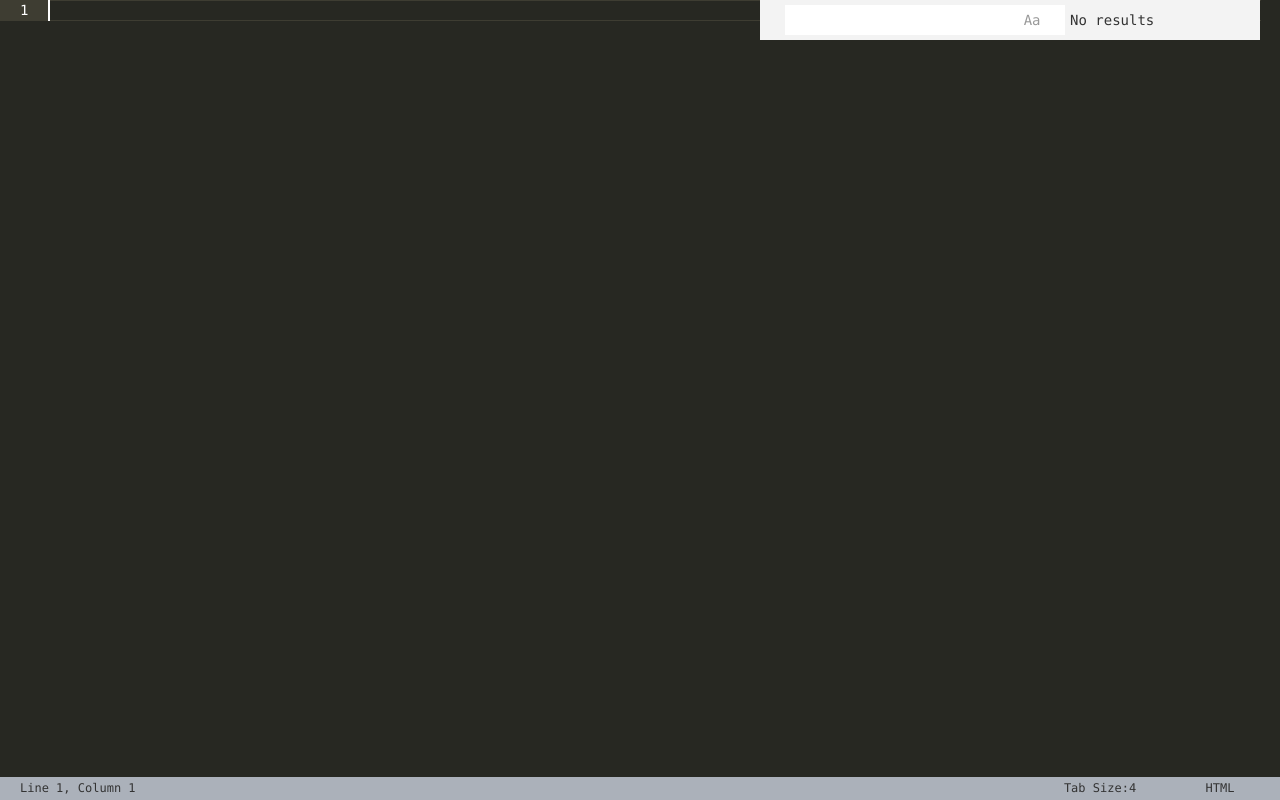
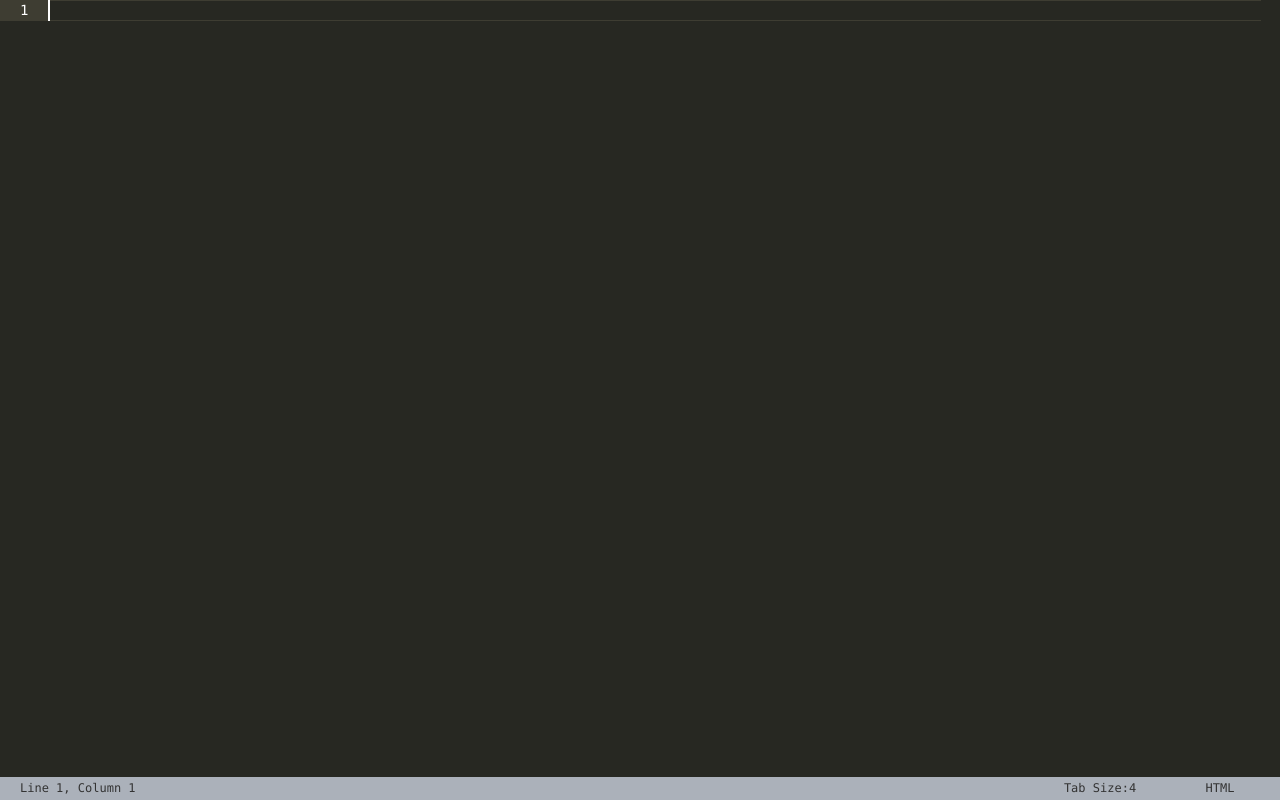
Before and after one commit to wanls4583/my-editor, a Vue app: page /#/home in a window 1280 px wide. Built offline with nearby package versions, Linux system fonts and the light colour scheme; a web font is replaced by a local one.

Commit message:
[master]

```diff
--- a/src/components/Home.vue
+++ b/src/components/Home.vue
@@ -111,7 +111,16 @@
 		<!-- 右键菜单 -->
 		<Menu :checkable="false" :menuList="menuList" :styles="menuStyle" @change="onClickMenu" ref="menu" v-show="menuVisble"></Menu>
 		<tip :content="tipContent" :styles="tipStyle" v-show="tipContent"></tip>
-		<search-dialog></search-dialog>
+		<search-dialog
+			:count="searchCount"
+			:now="searchNow"
+			@close="onCloseSearch"
+			@next="onSearchNext"
+			@prev="onSearchPrev"
+			@search="onSearch"
+			ref="search"
+			v-show="searchVisible"
+		></search-dialog>
 	</div>
 </template>
 
@@ -201,8 +210,11 @@ export default {
             },
             errorMap: {},
             menuVisble: false,
+            searchVisible: false,
             tipContent: false,
             tipContent: '',
+            searchNow: 1,
+            searchCount: 0
         }
     },
     computed: {
@@ -535,31 +547,46 @@ export default {
                 this.render();
             }
         },
-        search() {
-            let searchObj = context.getToSearchObj();
+        openSearch() {
+            let obj = {};
+            this.searchVisible = true;
+            if (this.selecter.selectedRanges.length) {
+                let selectedRange = this.selecter.selectedRanges[0];
+                obj.searchText = context.getRangeText(selectedRange.start, selectedRange.end);
+            }
+            this.$refs.search.initData(obj);
+            this.$refs.search.search();
+        },
+        search(searchObj, direct) {
             let resultObj = null;
             let hasCache = this.searcher.hasCache();
-            if (!searchObj.text) {
-                return;
+            if (hasCache) {
+                searchObj = searchObj || this.searcher.getConfig();
+                resultObj = direct === 'up' ? this.searcher.prev() : this.searcher.next();
+            } else {
+                searchObj = searchObj || context.getToSearchObj();
+                if (!searchObj.text) {
+                    return;
+                }
+                resultObj = this.searcher.search(searchObj);
             }
-            resultObj = this.searcher.search(searchObj.text, searchObj);
             if (resultObj && resultObj.result) {
-                if (!this.selecter.selectedRanges.length) {
+                if (!this.selecter.selectedRanges.length || searchObj.loop) {
                     this.cursor.setCursorPos(resultObj.result.end);
                 } else {
                     this.cursor.addCursorPos(resultObj.result.end);
                 }
+                this.searchNow = resultObj.now;
                 if (!hasCache) {
                     resultObj.list.map((rangePos) => {
                         this.selecter.addSelectedRange(rangePos.start, rangePos.end);
                     });
+                    this.searchCount = resultObj.list.length;
                 }
                 this.renderSelectedBg();
+            } else {
+                this.searchCount = 0;
             }
-        },
-        clearSearch() {
-            this.searcher.clearCache();
-            context.getToSearchObj.searchObj = null;
         },
         setData(prop, value) {
             if (typeof this[prop] === 'function') {
@@ -859,7 +886,7 @@ export default {
             }
             if (e.which != 3) {
                 this.selecter.clearRange();
-                this.clearSearch();
+                this.searcher.clearCache();
                 this.renderSelectedBg();
                 if (this.mouseUpTime && Date.now() - this.mouseUpTime < 300) { //双击选中单词
                     this.search();
@@ -1029,6 +1056,30 @@ export default {
         // 键盘按下事件
         onKeyDown(e) {
             this.shortcut.onKeyDown(e);
+        },
+        onSearch(data) {
+            this.searcher.clearCache();
+            this.selecter.clearRange();
+            this.renderSelectedBg();
+            this.search({
+                text: data.value,
+                wholeWord: data.wholeWord,
+                ignoreCase: data.ignoreCase,
+                loop: true
+            });
+        },
+        onSearchNext() {
+            if (this.searcher.hasCache()) {
+                this.search();
+            }
+        },
+        onSearchPrev() {
+            if (this.searcher.hasCache()) {
+                this.search(null, 'up');
+            }
+        },
+        onCloseSearch() {
+            this.searchVisible = false;
         }
     }
 }
--- a/src/components/Search.vue
+++ b/src/components/Search.vue
@@ -4,34 +4,34 @@
  * @Description:
 -->
 <template>
-	<div @mousedown.stop class="my-editor-search">
-		<span class="my-editor-search-left iconfont" title="Toggle Replace mode">&#xe682;</span>
+	<div @contextmenu.prevent @contextmenu.stop @mousedown.stop @selectstart.stop class="my-editor-search">
+		<span @click="showReplace" class="my-editor-search-left iconfont" title="Toggle Replace mode">&#xe682;</span>
 		<div style="flex-grow:1">
 			<div class="my-editor-search-top">
 				<div class="my-editor-search-input">
-					<input type="text" v-model="searchText" />
-					<span class="my-editor-search-suffix" title="Match Case(Alt+C)">Aa</span>
-					<span class="my-editor-search-suffix iconfont" title="Match Whole Word(Alt+W)">&#xed7d;</span>
+					<input @keydown="onKeyDown" ref="input1" type="text" v-model="searchText" />
+					<span :class="{'my-editor-search-active':ignoreCase}" @click="changeCase" class="my-editor-search-suffix" title="Match Case(Alt+C)">Aa</span>
+					<span :class="{'my-editor-search-active':wholeWord}" @click="changeWhole" class="my-editor-search-suffix iconfont" title="Match Whole Word(Alt+W)">&#xed7d;</span>
 				</div>
 				<div v-if="count">
 					<span>{{now}}</span>
-					<span>of</span>
+					<span>&nbsp;of&nbsp;</span>
 					<span>{{count}}</span>
 				</div>
 				<span :style="{color:searchText?'red':'#333'}" v-else>No results</span>
 			</div>
 			<div class="my-editor-search-bottom" style="margin-top:5px" v-if="replaceVisible">
 				<div class="my-editor-search-input">
-					<input type="text" />
+					<input ref="input2" type="text" />
 				</div>
 				<span class="iconfont" style="margin-right:10px" title="Replace(Enter)">&#xed7e;</span>
 				<span class="iconfont" style="margin-right:10px" title="Replace All(Ctrl+Alt+Enter)">&#xed7c;</span>
 			</div>
 		</div>
 		<div class="my-editor-search-right">
-			<span class="iconfont" style="margin-right:10px" title="Previous Match(Shift Enter)">&#xe6a9;</span>
-			<span class="iconfont" style="margin-right:10px" title="Next Match(Enter)">&#xe6a8;</span>
-			<span class="iconfont" title="Close">&#xe69a;</span>
+			<span @click="searchPrev" class="iconfont" style="margin-right:10px" title="Previous Match(Shift Enter)">&#xe6a9;</span>
+			<span @click="searchNext" class="iconfont" style="margin-right:10px" title="Next Match(Enter)">&#xe6a8;</span>
+			<span @click="close" class="iconfont" title="Close">&#xe69a;</span>
 		</div>
 	</div>
 </template>
@@ -39,21 +39,70 @@
 export default {
     name: 'Search',
     props: {
+        now: {
+            type: Number,
+            default: 1
+        },
+        count: {
+            type: Number,
+            default: 0
+        }
     },
     data() {
         return {
-            now: 1,
-            count: 0,
             searchText: '',
             replaceVisible: false,
             wholeWord: false,
             ignoreCase: false
         }
     },
+    watch: {
+        searchText: function (newVal) {
+            this.search();
+        }
+    },
     created() {
     },
     methods: {
-
+        initData(obj) {
+            for (let key in obj) {
+                this[key] = obj[key];
+            }
+            this.search();
+        },
+        search() {
+            this.$emit('search', {
+                value: this.searchText,
+                ignoreCase: this.ignoreCase,
+                wholeWord: this.wholeWord
+            });
+            this.$refs.input1.focus();
+        },
+        changeCase() {
+            this.ignoreCase = !this.ignoreCase;
+            this.search();
+        },
+        changeWhole() {
+            this.wholeWord = !this.wholeWord;
+            this.search();
+        },
+        showReplace() {
+            this.replaceVisible = !this.replaceVisible;
+        },
+        searchNext() {
+            this.$emit('next');
+        },
+        searchPrev() {
+            this.$emit('prev');
+        },
+        close() {
+            this.$emit('close');
+        },
+        onKeyDown(e) {
+            if (e.keyCode === 13) {
+                this.searchNext();
+            }
+        }
     }
 }
 </script>
--- a/src/module/context/index.js
+++ b/src/module/context/index.js
@@ -621,9 +621,6 @@ export default class {
     }
     // 获取待搜索的文本
     getToSearchObj() {
-        if (this.getToSearchObj.searchObj) {
-            return this.getToSearchObj.searchObj;
-        }
         let selectedRange = this.selecter.checkCursorSelected(this.nowCursorPos);
         let wholeWord = false;
         let searchText = '';
@@ -649,10 +646,9 @@ export default class {
             wholeWord = true;
             searchText = str;
         }
-        this.getToSearchObj.searchObj = {
+        return {
             text: searchText,
             wholeWord: wholeWord
         }
-        return this.getToSearchObj.searchObj;
     }
 }
--- a/src/module/search/index.js
+++ b/src/module/search/index.js
@@ -17,11 +17,7 @@ export default class {
         Util.defineProperties(this, editor, ['selecter', 'nowCursorPos']);
         Util.defineProperties(this, context, ['htmls']);
     }
-    search(str, option) {
-        let resultObj = this.checkCache(str, option);
-        if (resultObj) {
-            return resultObj;
-        }
+    search(option) {
         let reg = null,
             exec = null,
             preExec = null,
@@ -36,9 +32,9 @@ export default class {
         let text = this.htmls.map((item) => {
             return item.text
         }).join('\n');
-        let strs = str.split(/\n/);
-        let regStr = str.replace(/\\|\.|\*|\+|\-|\?|\(|\)|\[|\]|{|\}|\^|\$|\~|\!/g, '\\$&');
-        regStr = (option.wholeWord ? '\\b' : '') + regStr + (option.wholeWord ? '\\b' : '');
+        let strs = option.text.split(/\n/);
+        let regStr = option.text.replace(/\\|\.|\*|\+|\-|\?|\(|\)|\[|\]|{|\}|\^|\$|\~|\!/g, '\\$&');
+        regStr = (option.wholeWord ? '(?:\\b|(?=[^0-9a-zA-Z]))' : '') + regStr + (option.wholeWord ? '(?:\\b|(?=[^0-9a-zA-Z]))' : '');
         option = option || {};
         reg = new RegExp('[^\n]*?(' + regStr + ')|[^\n]*?\n', option.ignoreCase ? 'img' : 'mg');
         while (exec = reg.exec(text)) {
@@ -63,7 +59,7 @@ export default class {
                     start: start,
                     end: end
                 };
-                if (!result && Util.comparePos(end, that.nowCursorPos) >= 0) {
+                if (!result && (!that.nowCursorPos || Util.comparePos(end, that.nowCursorPos) >= 0)) {
                     result = rangePos;
                     resultCaches.index = resultCaches.length;
                 }
@@ -75,36 +71,30 @@ export default class {
             resultCaches.index = 0;
             result = resultCaches[0];
         }
-        this.cache(str, option, resultCaches);
+        this.cache(option, resultCaches);
         return {
+            now: resultCaches.index + 1,
             list: resultCaches,
             result: result
         };
     }
-    checkCache(str, option) {
-        if (!this.cacheData || this.cacheData.str !== str) {
-            return null;
-        }
-        for (let key in option) {
-            if (this.cacheData.option[key] !== option[key]) {
-                return false;
-            }
-        }
+    checkCache(direct) {
         let resultCaches = this.cacheData.resultCaches;
         let resultIndexMap = this.cacheData.resultIndexMap;
-        let index = resultCaches.index + (option.direct === 'up' ? -1 : 1);
+        let index = resultCaches.index + (direct === 'up' ? -1 : 1);
         let result = null;
         if (index == resultCaches.length) {
             index = 0;
         } else if (index < 0) {
             index = resultCaches.length - 1;
         }
-        if (!resultIndexMap[index] || option.loop) {
+        if (!resultIndexMap[index] || this.cacheData.option.loop) {
             result = resultCaches[index];
             resultCaches.index = index;
             resultIndexMap[index] = true;
         }
         return {
+            now: index + 1,
             list: resultCaches,
             result: result
         }
@@ -112,11 +102,10 @@ export default class {
     hasCache() {
         return !!this.cacheData;
     }
-    cache(str, option, resultCaches) {
+    cache(option, resultCaches) {
         let resultIndexMap = {};
         resultIndexMap[resultCaches.index] = true;
         this.cacheData = {
-            str: str,
             option: option,
             resultCaches: resultCaches,
             resultIndexMap: resultIndexMap
@@ -125,4 +114,13 @@ export default class {
     clearCache() {
         this.cacheData = null;
     }
+    next() {
+        return this.checkCache();
+    }
+    prev() {
+        return this.checkCache('up');
+    }
+    getConfig() {
+        return Object.assign({}, this.cacheData.option);
+    }
 }
--- a/src/module/shortcut/index.js
+++ b/src/module/shortcut/index.js
@@ -17,6 +17,7 @@ export default class {
             'selecter',
             'history',
             'search',
+            'openSearch',
             'renderSelectedBg',
         ]);
         Util.defineProperties(this, context, [
@@ -91,6 +92,10 @@ export default class {
                     e.preventDefault();
                     this.search();
                     break;
+                case 70: //ctrl+f，搜素
+                    e.preventDefault();
+                    this.openSearch();
+                    break;
                 case 90: //ctrl+z，撤销
                 case 122:
                     e.preventDefault();
--- a/src/scss/editor.scss
+++ b/src/scss/editor.scss
@@ -477,7 +477,7 @@ body {
         position: absolute;
         top: 0;
         right: 20px;
-        z-index: 99;
+        z-index: 98;
         width: 500px;
         display: flex;
         justify-content: space-between;
@@ -530,7 +530,8 @@ body {
 
     &-search-suffix {
         color: #999999;
-        margin: 0 4px;
+        margin-right: 4px;
+        padding: 0 4px;
         cursor: pointer;
 
         &:hover {
@@ -539,7 +540,8 @@ body {
     }
 
     &-search-active {
-        color: #333333;
+        background-color: rgb(204, 233, 252);
+        color: #333;
     }
 
     &-no-results {
```
